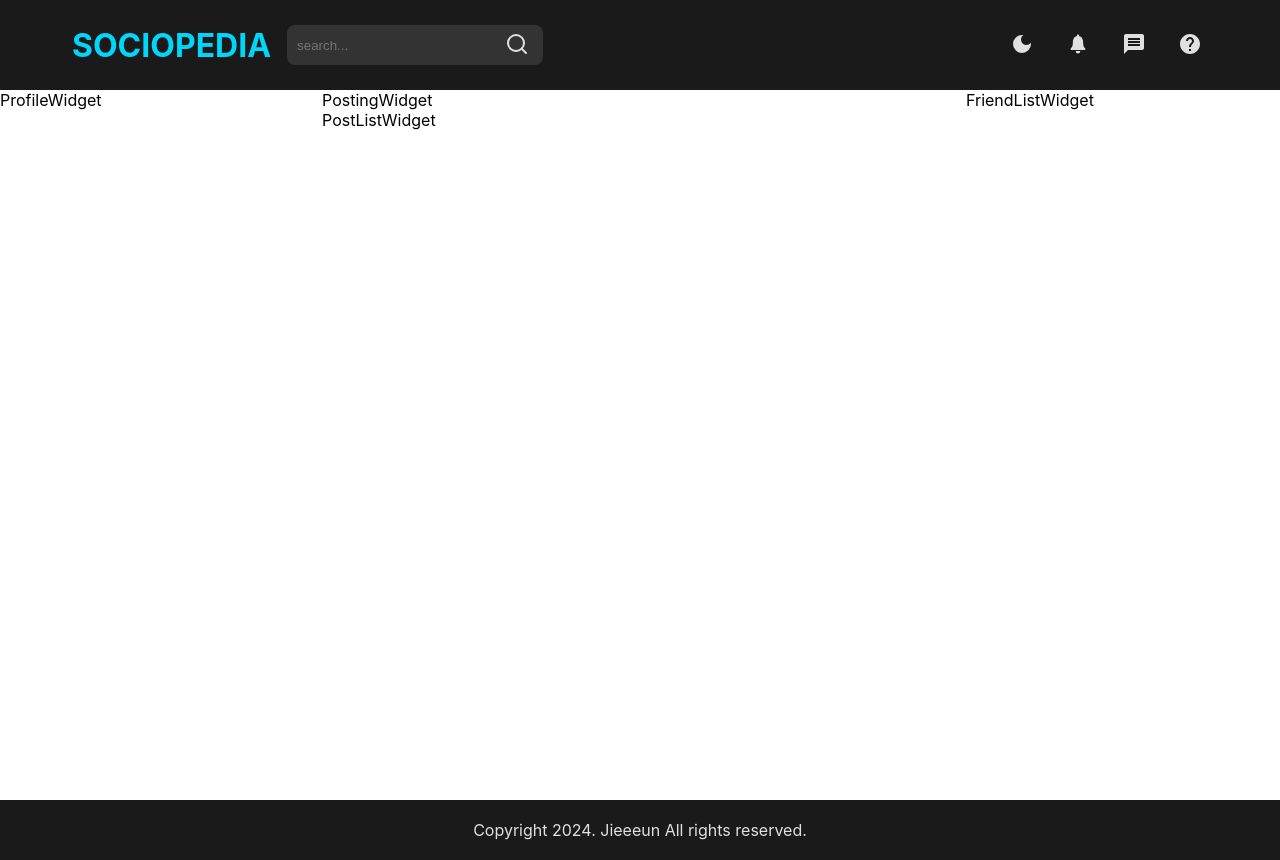
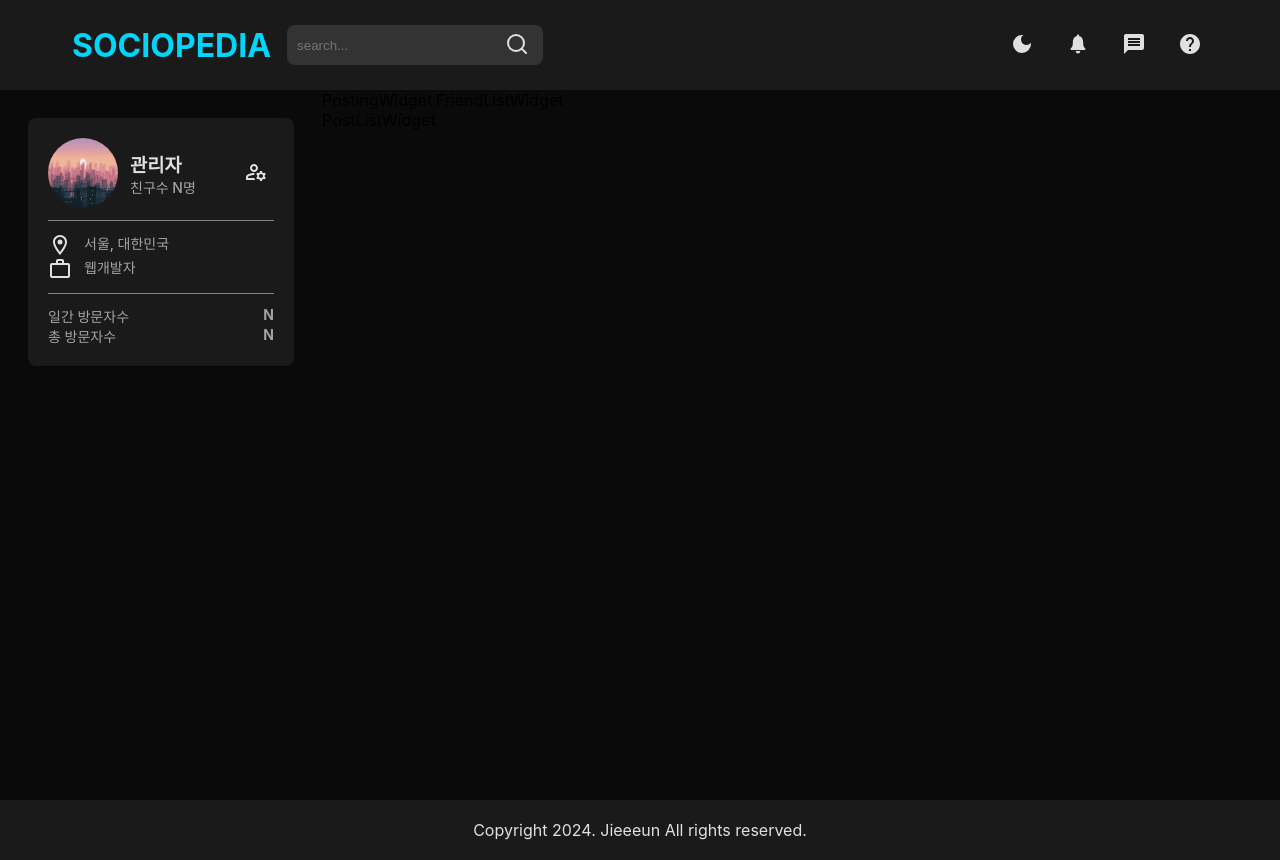
Before and after one commit to jieeeun2/sns_ts_react, a React (Create React App) app: page / in a window 1280 px wide. Built offline with nearby package versions, Linux system fonts and the light colour scheme.

Commit message:
design: 프로필위젯 UI 구현

```diff
--- a/src/components/home/ProfileWidget.tsx
+++ b/src/components/home/ProfileWidget.tsx
@@ -1,7 +1,101 @@
-import React from 'react'
+import styled from 'styled-components'
+import { MdOutlineManageAccounts, MdOutlineLocationOn, MdOutlineWorkOutline } from 'react-icons/md'
+import { Button, FlexBetween, Hr, WidgetLayout } from 'styles/reuseableStyles'
 
 const ProfileWidget = () => {
-  return <div>ProfileWidget</div>
+  return (
+    <ProfileWidgetLayout>
+      <UserInfoBox>
+        <UserInfoSection>
+          <img src='/images/profileImage.jpg' />
+          <div>
+            <h3>관리자</h3>
+            <span>친구수 N명</span>
+          </div>
+        </UserInfoSection>
+        <Button>
+          <MdOutlineManageAccounts className='icon' />
+        </Button>
+      </UserInfoBox>
+      <Hr />
+      <UserInfoDetailBox>
+        <div>
+          <MdOutlineLocationOn className='icon' />
+          <span>서울, 대한민국</span>
+        </div>
+        <div>
+          <MdOutlineWorkOutline className='icon' />
+          <span>웹개발자</span>
+        </div>
+      </UserInfoDetailBox>
+      <Hr />
+      <VisitorInfoBox>
+        <div>
+          <span>일간 방문자수</span>
+          <span className='bold'>N</span>
+        </div>
+        <div>
+          <span>총 방문자수</span>
+          <span className='bold'>N</span>
+        </div>
+      </VisitorInfoBox>
+    </ProfileWidgetLayout>
+  )
 }
 
 export default ProfileWidget
+
+const ProfileWidgetLayout = styled(WidgetLayout)`
+  width: 250px;
+  margin: 28px;
+  color: ${({ theme }) => theme.neutral.dark};
+
+  & > div {
+    margin: 12px;
+  }
+
+  .icon {
+    font-size: 24px;
+    color: ${({ theme }) => theme.neutral.dark};
+  }
+
+  span {
+    font-size: 14px;
+    font-weight: 500;
+    color: ${({ theme }) => theme.neutral.mediumMain};
+
+    &.bold {
+      font-weight: 700;
+    }
+  }
+`
+
+const UserInfoBox = styled(FlexBetween)`
+  display: flex;
+
+  img {
+    width: 70px;
+    height: 70px;
+    border-radius: 50%;
+  }
+`
+
+const UserInfoSection = styled.div`
+  display: flex;
+  align-items: center;
+  gap: 12px;
+`
+
+const UserInfoDetailBox = styled.div`
+  & > div {
+    display: flex;
+    gap: 12px;
+  }
+`
+
+const VisitorInfoBox = styled.div`
+  & > div {
+    display: flex;
+    justify-content: space-between;
+  }
+`
--- a/src/index.css
+++ b/src/index.css
@@ -9,3 +9,12 @@
 code {
   font-family: source-code-pro, Menlo, Monaco, Consolas, 'Courier New', monospace;
 }
+
+h1,
+h2,
+h3,
+h4,
+h5,
+h6 {
+  margin: 0;
+}
--- a/src/pages/HomePage.tsx
+++ b/src/pages/HomePage.tsx
@@ -25,19 +25,6 @@
 
 const HomePageLayout = styled.div`
   height: calc(100dvh - 90px);
-  display: grid;
-  grid-template-columns: repeat(4, 1fr);
-  column-gap: 8px;
-
-  & > div:nth-child(1) {
-    grid-column: span 1;
-  }
-
-  & > div:nth-child(2) {
-    grid-column: span 2;
-  }
-
-  & > div:nth-child(1) {
-    grid-column: span 1;
-  }
+  display: flex;
+  background: ${({ theme }) => theme.background.default};
 `
--- a/src/styles/reuseableStyles.tsx
+++ b/src/styles/reuseableStyles.tsx
@@ -20,3 +20,15 @@
   background: transparent;
   border: none;
 `
+
+export const WidgetLayout = styled.div`
+  padding: 8px;
+  background: ${({ theme }) => theme.background.alt};
+  border-radius: 8px;
+`
+
+export const Hr = styled.hr`
+  border: 0 solid ${({ theme }) => theme.neutral.medium};
+  border-bottom-width: thin;
+  margin: 0 12px;
+`
```
Also changed, not shown: public/images/profileImage.jpg (added).
